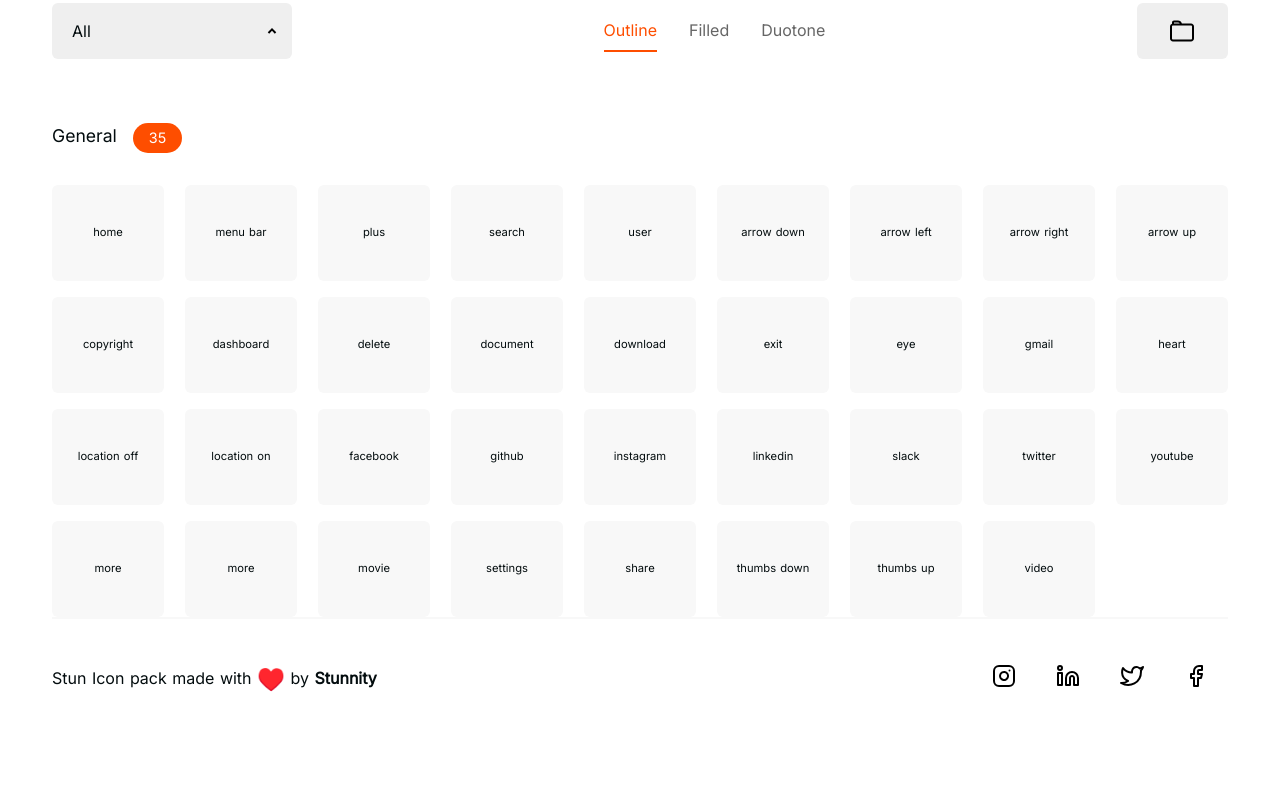
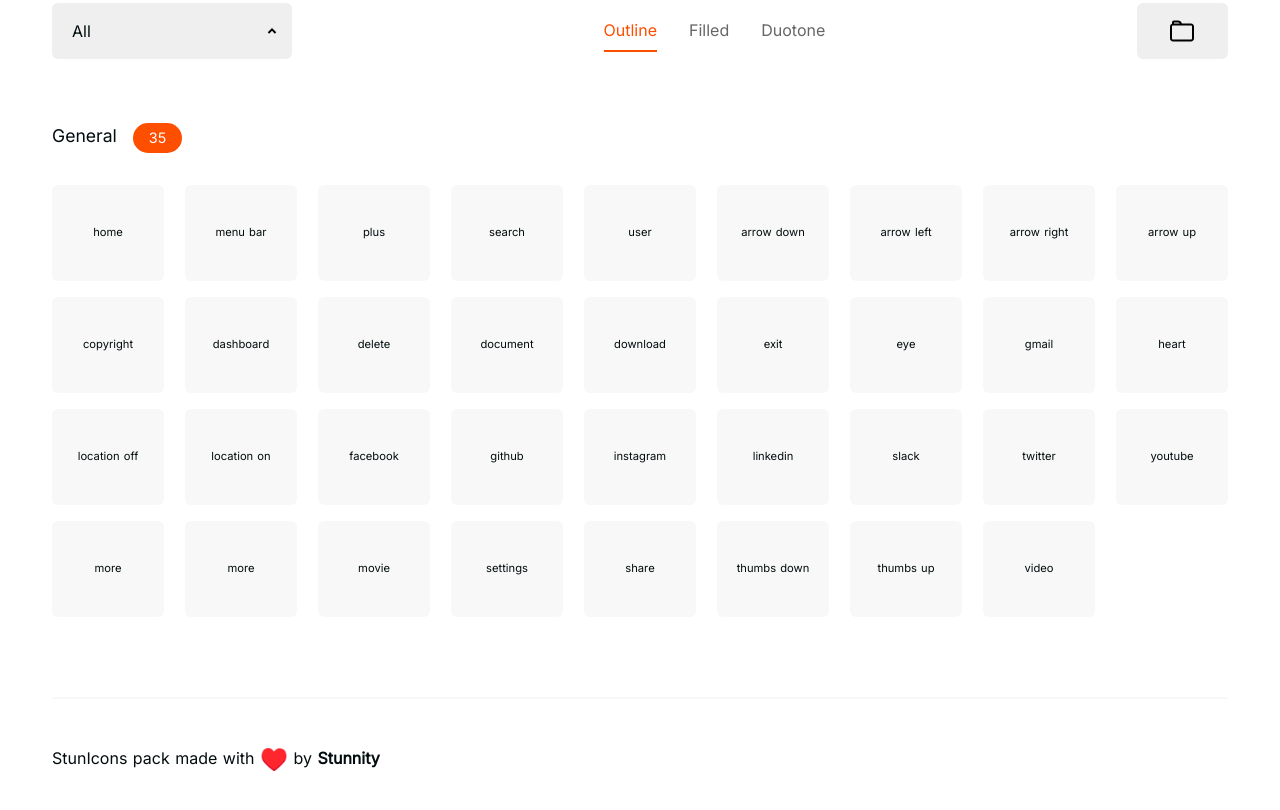
Before and after one commit to stunicons/stunicons.com, a Nuxt app: page / in a window 1280 px wide. Shown: the part 600-1410 px from the top of the page. Built offline with nearby package versions, Linux system fonts and the light colour scheme.

Commit message:
style: spacing footer

```diff
--- a/components/Footer.vue
+++ b/components/Footer.vue
@@ -1,38 +1,26 @@
 <template>
 <footer class="footer">
   <div class="footer--wrapper">
-    <p class="text">Stun Icon pack made with <span class="love">♥️</span> by <strong>Stunnity</strong></p>
+    <p class="text">StunIcons pack made with <span class="love">♥️</span> by <strong>Stunnity</strong></p>
     <ul class="social-links">
       <li>
         <a href="">
-          <svg width="24" height="24" viewBox="0 0 24 24" fill="none" xmlns="http://www.w3.org/2000/svg">
-            <path d="M17 2H7C4.23858 2 2 4.23858 2 7V17C2 19.7614 4.23858 22 7 22H17C19.7614 22 22 19.7614 22 17V7C22 4.23858 19.7614 2 17 2Z" stroke="black" stroke-width="2" stroke-linecap="round" stroke-linejoin="round"/>
-            <path d="M16 11.3701C16.1234 12.2023 15.9813 13.0523 15.5938 13.7991C15.2063 14.5459 14.5932 15.1515 13.8416 15.5297C13.0901 15.908 12.2385 16.0397 11.4078 15.906C10.5771 15.7723 9.80977 15.3801 9.21485 14.7852C8.61993 14.1903 8.22774 13.4229 8.09408 12.5923C7.96042 11.7616 8.09208 10.91 8.47034 10.1584C8.8486 9.40691 9.4542 8.7938 10.201 8.4063C10.9478 8.0188 11.7978 7.87665 12.63 8.00006C13.4789 8.12594 14.2649 8.52152 14.8717 9.12836C15.4785 9.73521 15.8741 10.5211 16 11.3701Z" stroke="black" stroke-width="2" stroke-linecap="round" stroke-linejoin="round"/>
-            <path d="M17.5 6.5H17.51" stroke="black" stroke-width="2" stroke-linecap="round" stroke-linejoin="round"/>
-          </svg>
+          <i class="si-instagram"></i>
         </a>
       </li>
       <li>
         <a href="">
-          <svg width="24" height="24" viewBox="0 0 24 24" fill="none" xmlns="http://www.w3.org/2000/svg">
-            <path d="M16 8C17.5913 8 19.1174 8.63214 20.2426 9.75736C21.3679 10.8826 22 12.4087 22 14V21H18V14C18 13.4696 17.7893 12.9609 17.4142 12.5858C17.0391 12.2107 16.5304 12 16 12C15.4696 12 14.9609 12.2107 14.5858 12.5858C14.2107 12.9609 14 13.4696 14 14V21H10V14C10 12.4087 10.6321 10.8826 11.7574 9.75736C12.8826 8.63214 14.4087 8 16 8V8Z" stroke="black" stroke-width="2" stroke-linecap="round" stroke-linejoin="round"/>
-            <path d="M6 9H2V21H6V9Z" stroke="black" stroke-width="2" stroke-linecap="round" stroke-linejoin="round"/>
-            <path d="M4 6C5.10457 6 6 5.10457 6 4C6 2.89543 5.10457 2 4 2C2.89543 2 2 2.89543 2 4C2 5.10457 2.89543 6 4 6Z" stroke="black" stroke-width="2" stroke-linecap="round" stroke-linejoin="round"/>
-          </svg>
+          <i class="si-linkedin"></i>
         </a>
       </li>
       <li>
         <a href="">
-          <svg width="24" height="24" viewBox="0 0 24 24" fill="none" xmlns="http://www.w3.org/2000/svg">
-            <path d="M23 3.00005C22.0424 3.67552 20.9821 4.19216 19.86 4.53005C19.2577 3.83756 18.4573 3.34674 17.567 3.12397C16.6767 2.90121 15.7395 2.95724 14.8821 3.2845C14.0247 3.61176 13.2884 4.19445 12.773 4.95376C12.2575 5.71308 11.9877 6.61238 12 7.53005V8.53005C10.2426 8.57561 8.50127 8.18586 6.93101 7.39549C5.36074 6.60513 4.01032 5.43868 3 4.00005C3 4.00005 -1 13 8 17C5.94053 18.398 3.48716 19.099 1 19C10 24 21 19 21 7.50005C20.9991 7.2215 20.9723 6.94364 20.92 6.67005C21.9406 5.66354 22.6608 4.39276 23 3.00005V3.00005Z" stroke="black" stroke-width="2" stroke-linecap="round" stroke-linejoin="round"/>
-          </svg>
+          <i class="si-twitter"></i>
         </a>
       </li>
       <li>
         <a href="">
-          <svg width="24" height="24" viewBox="0 0 24 24" fill="none" xmlns="http://www.w3.org/2000/svg">
-            <path d="M18 2H15C13.6739 2 12.4021 2.52678 11.4645 3.46447C10.5268 4.40215 10 5.67392 10 7V10H7V14H10V22H14V14H17L18 10H14V7C14 6.73478 14.1054 6.48043 14.2929 6.29289C14.4804 6.10536 14.7348 6 15 6H18V2Z" stroke="black" stroke-width="2" stroke-linecap="round" stroke-linejoin="round"/>
-          </svg>
+          <i class="si-facebook"></i>
         </a>
       </li>
     </ul>
@@ -51,7 +39,7 @@ export default {
 .footer{
   width:100%;
   border-top: 2px solid $bg-secondary;
-  @apply flex justify-center;
+  @apply flex justify-center mt-20;
 
   &--wrapper{
 
@@ -74,6 +62,13 @@ export default {
         @apply mx-5;
         width:fit-content;
         height: fit-content;
+
+        a{
+          i{
+            font-size: 20px;
+            font-weight: 500;
+          }
+        }
       }
     }
   }
--- a/pages/index.vue
+++ b/pages/index.vue
@@ -253,11 +253,6 @@ export default {
     }
 
     .icon-pack{
-      @apply mb-24 ;
-
-      &:nth-last-child{
-        @apply mb-4;
-      }
 
       &--header{
         @apply mb-8 ;
```
